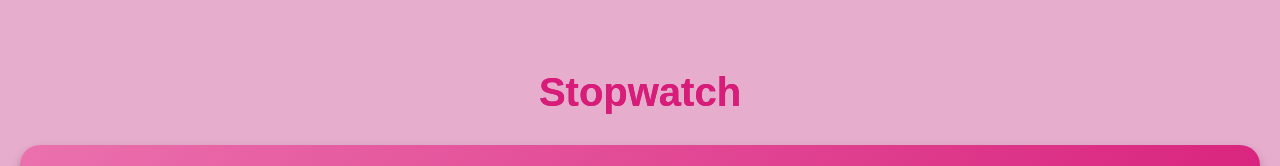
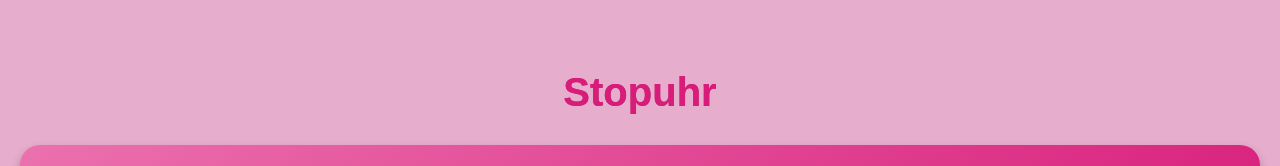
Before and after one commit to Jojokitten/Geschirrsp-ler-Projekt, a plain HTML site: page GeschirrspühlSession.html in a window 1280 px wide. Shown: the part 278-444 px from the top of the page. Drawn offline with Linux system fonts and the light colour scheme.

Commit message:
minor change

```diff
--- a/GeschirrspühlSession.html
+++ b/GeschirrspühlSession.html
@@ -615,7 +615,7 @@
 </div>
 <div class="container">
         <div class="scroll-content">
-            <h1 class="title">Stopwatch</h1>
+            <h1 class="title">Stopuhr</h1>
 
             <div class="timer-card">
                 <div class="timer-gradient">
```
